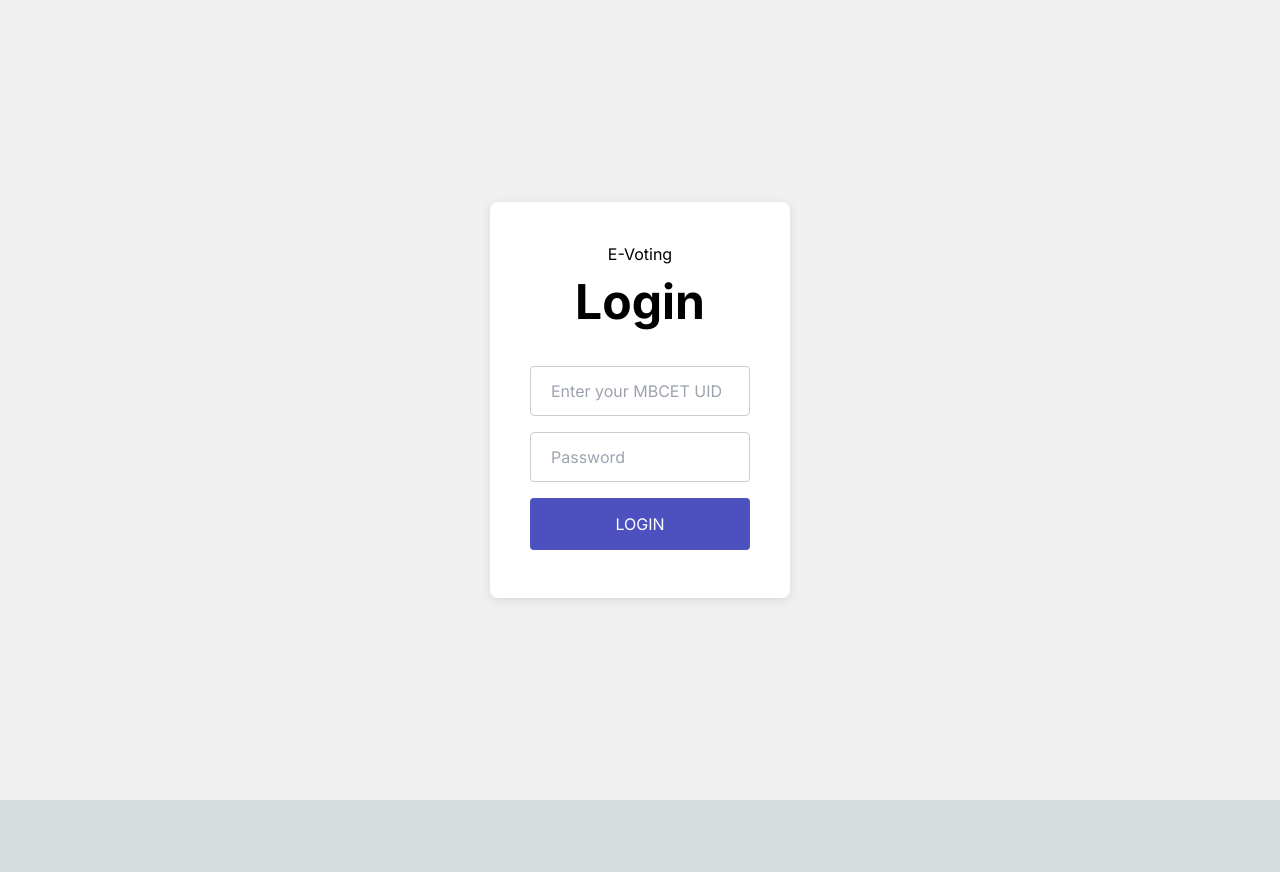
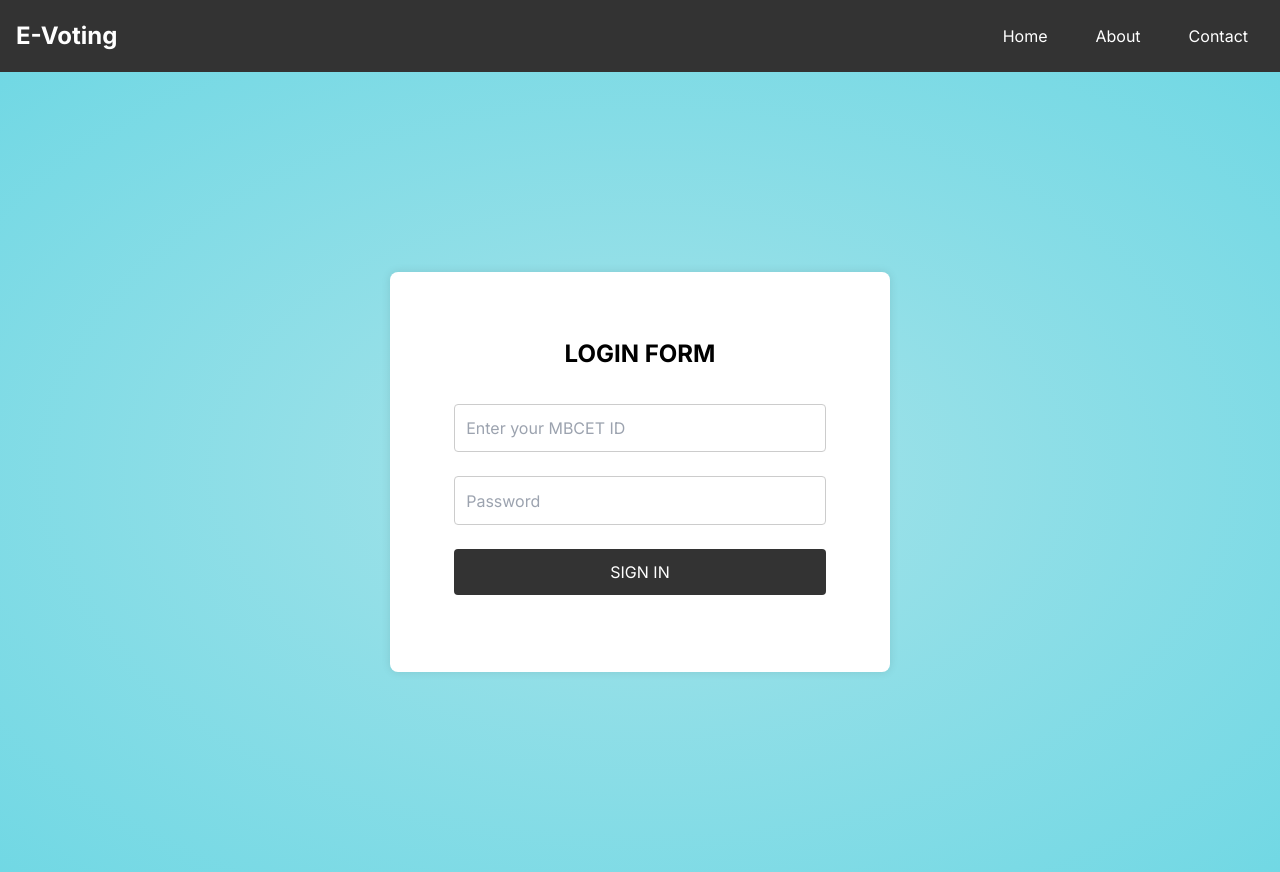
Before and after one commit to TheGhossst/E-voting-app, a Next.js app in the folder my-evoting-app/: page / in a window 1280 px wide. Before the commit the page ends 800 px from the top, so only its background shows below. Built offline with nearby package versions, Linux system fonts and the light colour scheme.

Commit message:
updated loginpage

```diff
--- a/my-evoting-app/app/login.tsx
+++ b/my-evoting-app/app/login.tsx
@@ -1,70 +1,22 @@
-'use client'
-import React, { useState } from 'react';
+'use client' // login.tsx
+import React from 'react';
 import styles from '../styles/Login.module.css';
+import Navbar from './navbar';
 
-const LoginPage = () => {
-  const [email, setEmail] = useState('');
-  const [password, setPassword] = useState('');
-  const [showPopup, setShowPopup] = useState(false);
-  const [popupMessage, setPopupMessage] = useState('');
-
-  const handleLogin = (e: React.FormEvent<HTMLFormElement>) => {
-    e.preventDefault();
-
-    const dummyEmail = 'blah';
-    const dummyPassword = 'blah';
-
-    if (email === dummyEmail && password === dummyPassword) {
-      setPopupMessage('Successfully logged in');
-      setShowPopup(true);
-    } else {
-      setPopupMessage('Login failed, try again');
-      setShowPopup(true);
-    }
-  };
-
-  const handleClosePopup = () => {
-    setShowPopup(false);
-  };
-
+const Login: React.FC = () => {
   return (
-    <div className={styles.container}>
-      <div className={styles.loginBox}>
-        <h1>E-Voting</h1>
-        <span className={styles.letter}>Login</span>
-        <form onSubmit={handleLogin}>
-          <input
-            type="text"
-            placeholder="Enter your MBCET UID"
-            value={email}
-            onChange={(e) => setEmail(e.target.value)}
-            className={styles.input}
-          />
-          <input
-            type="password"
-            placeholder="Password"
-            value={password}
-            onChange={(e) => setPassword(e.target.value)}
-            className={styles.input}
-          />
-          <button type="submit" className={styles.loginButton}>
-            LOGIN
-          </button>
-        </form>
+    <div>
+      <Navbar /> {/* Render the Navbar component */}
+      <div className={styles.container}>
+        <div className={styles.loginForm}>
+          <h2 className={styles.formHeading}>LOGIN FORM</h2>
+          <input type="text" placeholder="Enter your MBCET ID" className={styles.input} />
+          <input type="password" placeholder="Password" className={styles.input} />
+          <button className={styles.signInButton}>SIGN IN</button>
+        </div>
       </div>
-
-      {showPopup && (
-        <div className={styles.popup}>
-          <div className={styles.popupContent}>
-            <span className={styles.closeButton} onClick={handleClosePopup}>
-              &times;
-            </span>
-            <p>{popupMessage}</p>
-          </div>
-        </div>
-      )}
     </div>
   );
 };
 
-export default LoginPage;
+export default Login;
--- /dev/null
+++ b/my-evoting-app/app/navbar.tsx
@@ -0,0 +1,27 @@
+'use client'
+// navbar.tsx
+import React from 'react';
+import styles from '../styles/Navbar.module.css';
+
+const Navbar: React.FC = () => {
+  return (
+    <nav className={styles.navbar}>
+      <div className={styles.logo}>
+        <h1>E-Voting</h1>
+      </div>
+      <ul className={styles.navLinks}>
+        <li>
+          <button className={styles.navButton}>Home</button>
+        </li>
+        <li>
+          <button className={styles.navButton}>About</button>
+        </li>
+        <li>
+          <button className={styles.navButton}>Contact</button>
+        </li>
+      </ul>
+    </nav>
+  );
+};
+
+export default Navbar;
--- a/my-evoting-app/styles/Login.module.css
+++ b/my-evoting-app/styles/Login.module.css
@@ -1,91 +1,96 @@
+/* Login.module.css */
 .container {
   display: flex;
+  flex-direction: column;
   justify-content: center;
   align-items: center;
-    height: 100vh;
-    background-color: #f0f0f0;
+  min-height: 100vh;
+  background-color: #a6e3e9;
+  background-image: radial-gradient(#a6e3e9, #71d8e4);
 }
 
-  .loginBox {
-    max-width: 300px;
-    background-color: white;
-    padding: 40px;
-    border-radius: 8px;
-    box-shadow: 0 2px 10px rgba(0, 0, 0, 0.1);
+.heading {
   text-align: center;
+  font-size: 2rem;
+  font-weight: bold;
   color: black;
 }
 
-  .heading {
-    margin-bottom: 10px;
+.loginForm {
+  background-color: white;
+  padding: 4rem;
+  border-radius: 0.5rem;
+  box-shadow: 0 0 10px rgba(0, 0, 0, 0.1);
+  width: 500px;
+  height: 400px;
 }
 
-  .letter {
-    font-size: 48px;
+.formHeading {
+  font-size: 1.5rem;
   font-weight: bold;
-    margin-bottom: 20px;
-    display: block;
+  margin-bottom: 2rem;
+  color: black;
+  text-align: center;
 }
 
 .input {
+  display: block;
   width: 100%;
-    padding: 12px 20px;
-    margin: 8px 0;
-    box-sizing: border-box;
+  padding: 0.7rem;
+  margin-bottom: 1.5rem;
   border: 1px solid #ccc;
-    border-radius: 4px;
+  border-radius: 0.25rem;
+  color: black;
+  font-size: 1rem;
 }
 
-  .loginButton {
+.signInButton {
+  display: block;
   width: 100%;
-    background-color: #4c51bf;
+  padding: 0.7rem;
+  background-color: #333;
   color: white;
-    padding: 14px 20px;
-    margin: 8px 0;
   border: none;
-    border-radius: 4px;
+  border-radius: 0.25rem;
   cursor: pointer;
+  font-size: 1rem;
 }
 
-  .loginButton:hover {
-    background-color: #3e44a2;
+.navbar {
+  display: flex;
+  justify-content: space-between;
+  align-items: center;
+  background-color: #333;
+  color: white;
+  padding: 1rem;
 }
 
-  .popup {
-    position: fixed;
-    z-index: 1;
-    left: 0;
-    top: 0;
-    width: 100%;
-    height: 100%;
-    overflow: auto;
-    background-color: rgba(0, 0, 0, 0.4);
-    color:black;
+.logo h1 {
+  font-size: 1.5rem;
+  font-weight: bold;
 }
 
-  .popupContent {
-    background-color: #fefefe;
-    margin: 15% auto;
-    padding: 20px;
-    border: 1px solid #888;
-    width: 30%;
-    position: relative;
+.navLinks {
+  display: flex;
+  list-style: none;
+  margin: 0;
+  padding: 0;
 }
 
-  .closeButton {
-    background-color: #4c51bf;
+.navLinks li {
+  margin-left: 1rem;
+}
+
+.navButton {
+  background-color: transparent;
   color: white;
   border: none;
-    border-radius: 50%;
-    font-size: 20px;
-    font-weight: bold;
-    padding: 8px 12px;
-    position: absolute;
-    top: -15px;
-    right: -15px;
+  padding: 0.5rem 1rem;
+  font-size: 1rem;
   cursor: pointer;
+  transition: background-color 0.3s ease;
 }
 
-  .closeButton:hover {
-    background-color: #3e44a2;
+.navButton:hover {
+  background-color: rgba(255, 255, 255, 0.2);
 }
--- /dev/null
+++ b/my-evoting-app/styles/Navbar.module.css
@@ -0,0 +1,39 @@
+/* Navbar.module.css */
+.navbar {
+    display: flex;
+    justify-content: space-between;
+    align-items: center;
+    background-color: #333;
+    color: white;
+    padding: 1rem;
+  }
+
+  .logo h1 {
+    font-size: 1.5rem;
+    font-weight: bold;
+  }
+
+  .navLinks {
+    display: flex;
+    list-style: none;
+    margin: 0;
+    padding: 0;
+  }
+
+  .navLinks li {
+    margin-left: 1rem;
+  }
+
+  .navButton {
+    background-color: transparent;
+    color: white;
+    border: none;
+    padding: 0.5rem 1rem;
+    font-size: 1rem;
+    cursor: pointer;
+    transition: background-color 0.3s ease;
+  }
+
+  .navButton:hover {
+    background-color: rgba(255, 255, 255, 0.2);
+  }
```
Lines whose indentation alone changed are shown as unchanged.
